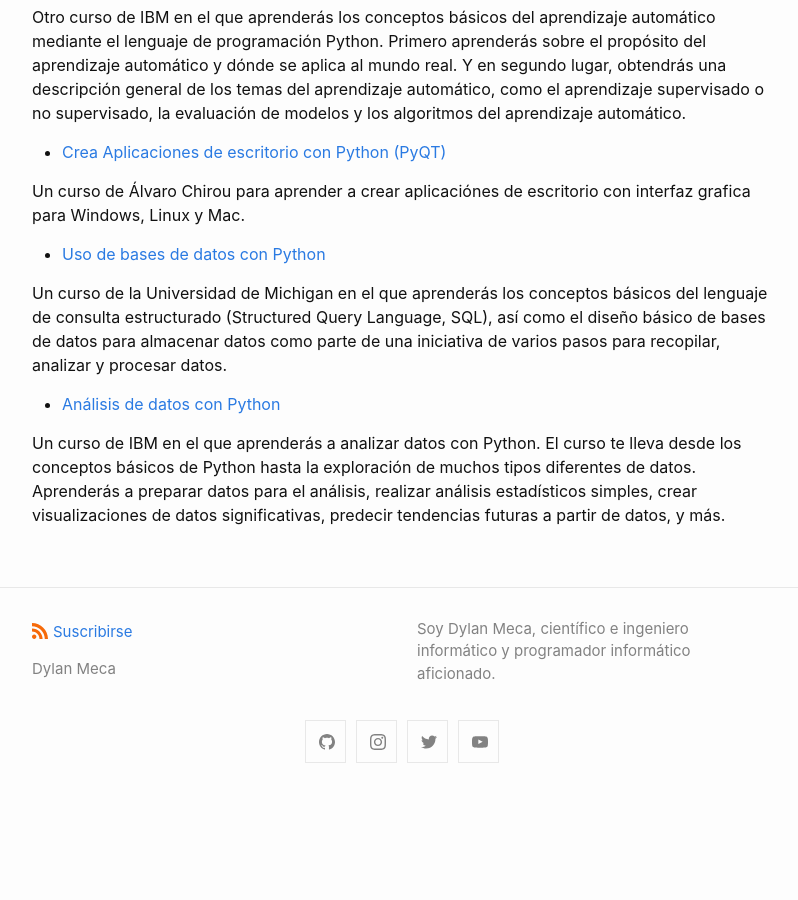
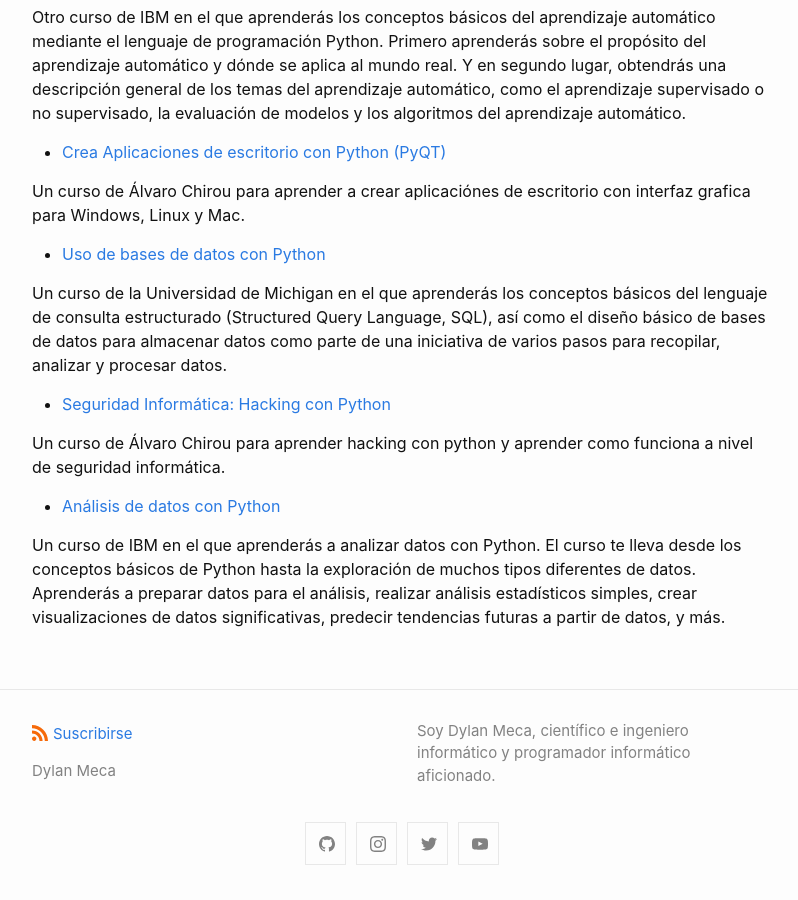
Before and after one commit to dylanmeca/dylanmeca.github.io, a Jekyll site: the page built from _posts/2021-06-07-Como-aprender-a-programar.md, in a window 1280 px wide and 900 px high, scrolled down 5188 px. Shown: the whole window, without its empty margins (238-1036 px from the left). Built offline with Jekyll 4.4.1, drawn with Linux system fonts in a browser that asks for light colours; a script that is not in the unit is left out; comment, search, counter and statistics services are not loaded; before the commit the page ends 5986 px from its top, so only the background shows below that.

Commit message:
Update 2021-06-07-Como-aprender-a-programar.md

```diff
--- a/_posts/2021-06-07-Como-aprender-a-programar.md
+++ b/_posts/2021-06-07-Como-aprender-a-programar.md
@@ -196,6 +196,10 @@ Un curso de Álvaro Chirou para aprender a crear aplicaciónes de escritorio con
 
 Un curso de la Universidad de Michigan en el que aprenderás los conceptos básicos del lenguaje de consulta estructurado (Structured Query Language, SQL), así como el diseño básico de bases de datos para almacenar datos como parte de una iniciativa de varios pasos para recopilar, analizar y procesar datos.
 
+* [Seguridad Informática: Hacking con Python](https://www.udemy.com/course/master-en-hacking-con-python-de-principiante-a-experto/)
+
+Un curso de Álvaro Chirou para aprender hacking con python y aprender como funciona a nivel de seguridad informática.
+
 * [Análisis de datos con Python](https://www.coursera.org/learn/analisis-de-datos-con-python)
 
 Un curso de IBM en el que aprenderás a analizar datos con Python. El curso te lleva desde los conceptos básicos de Python hasta la exploración de muchos tipos diferentes de datos. Aprenderás a preparar datos para el análisis, realizar análisis estadísticos simples, crear visualizaciones de datos significativas, predecir tendencias futuras a partir de datos, y más.
```
